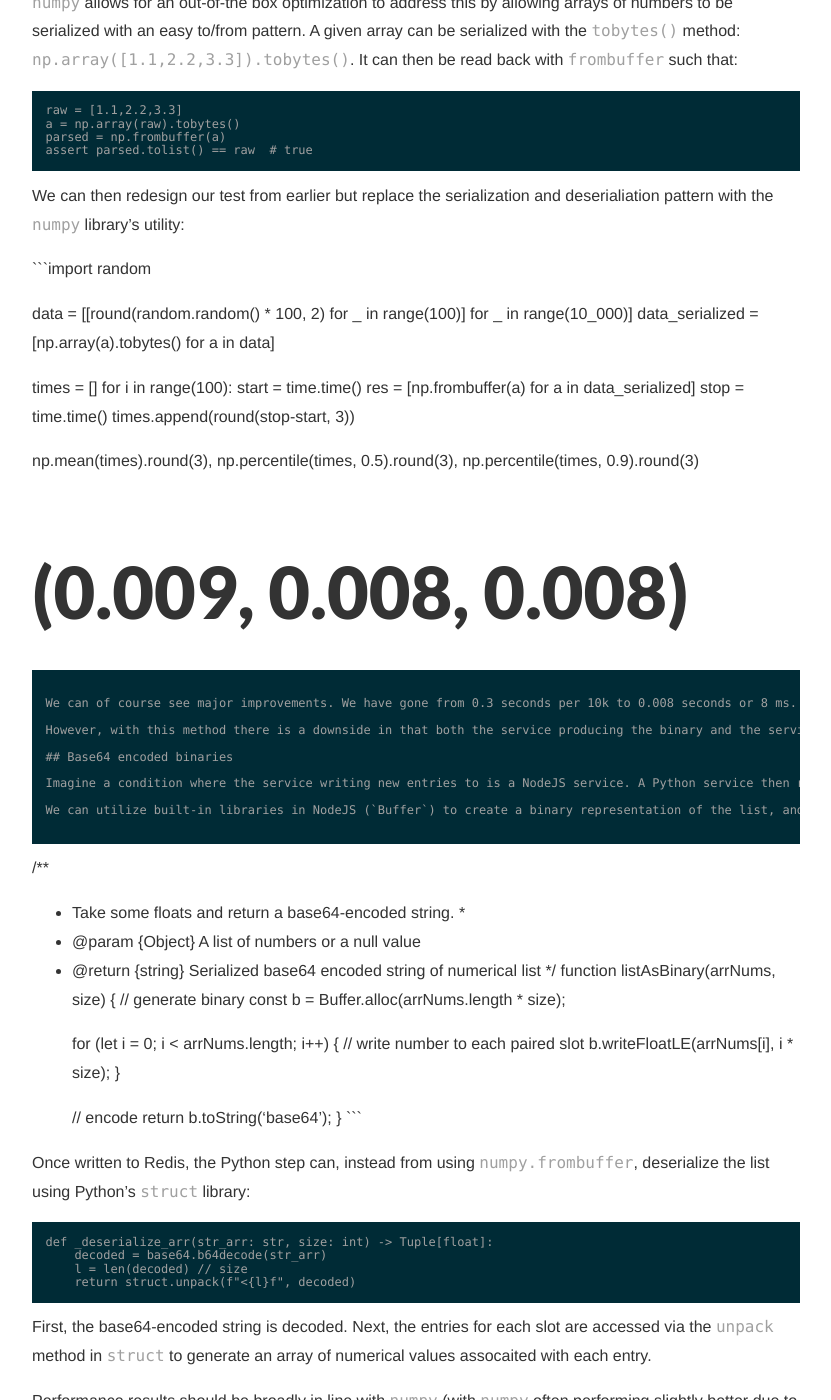
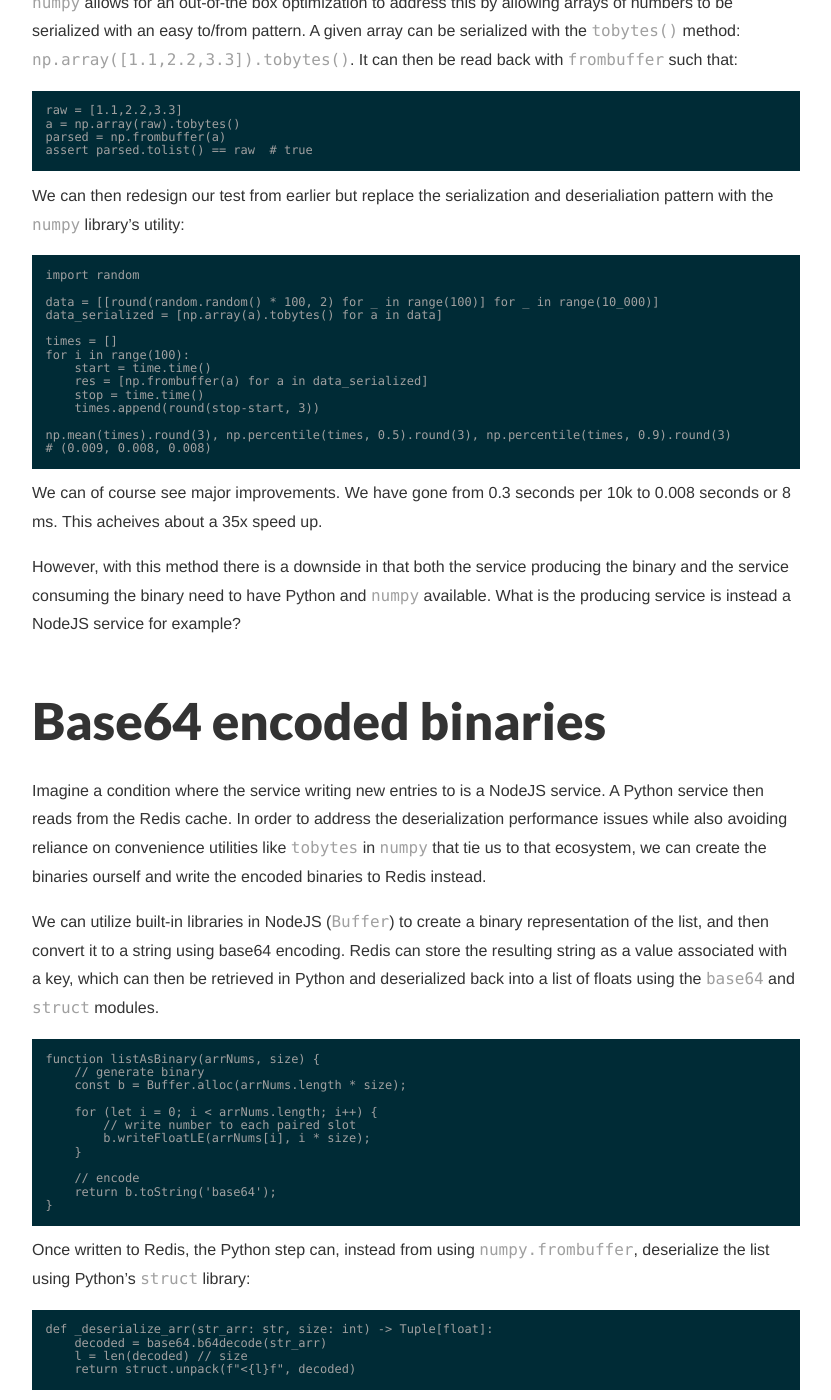
Before and after one commit to kuanb/kuanb.github.io, a Jekyll site: the page built from _posts/2023-04-06-serialize-deserialize-redis-js-to-py.md, in a window 1280 px wide and 1400 px high, scrolled down 1918 px. Shown: the whole window, without its empty margins (224-1055 px from the left). Built offline with Jekyll 4.4.1, drawn with Linux system fonts in a browser that asks for light colours; comment, search, counter and statistics services are not loaded.

Commit message:
new post on serializing 2

````diff
--- a/_posts/2023-04-06-serialize-deserialize-redis-js-to-py.md
+++ b/_posts/2023-04-06-serialize-deserialize-redis-js-to-py.md
@@ -52,7 +52,8 @@ assert parsed.tolist() == raw  # true
 
 We can then redesign our test from earlier but replace the serialization and deserialiation pattern with the `numpy` library's utility:
 
-```import random
+```
+import random
 
 data = [[round(random.random() * 100, 2) for _ in range(100)] for _ in range(10_000)]
 data_serialized = [np.array(a).tobytes() for a in data]
@@ -79,12 +80,6 @@ Imagine a condition where the service writing new entries to is a NodeJS service
 We can utilize built-in libraries in NodeJS (`Buffer`) to create a binary representation of the list, and then convert it to a string using base64 encoding. Redis can store the resulting string as a value associated with a key, which can then be retrieved in Python and deserialized back into a list of floats using the `base64` and `struct` modules.
 
 ```
-/**
-* Take some floats and return a base64-encoded string.
-*
-* @param      {Object}   A list of numbers or a null value
-* @return     {string}   Serialized base64 encoded string of numerical list
-*/
 function listAsBinary(arrNums, size) {
     // generate binary
     const b = Buffer.alloc(arrNums.length * size);
````
